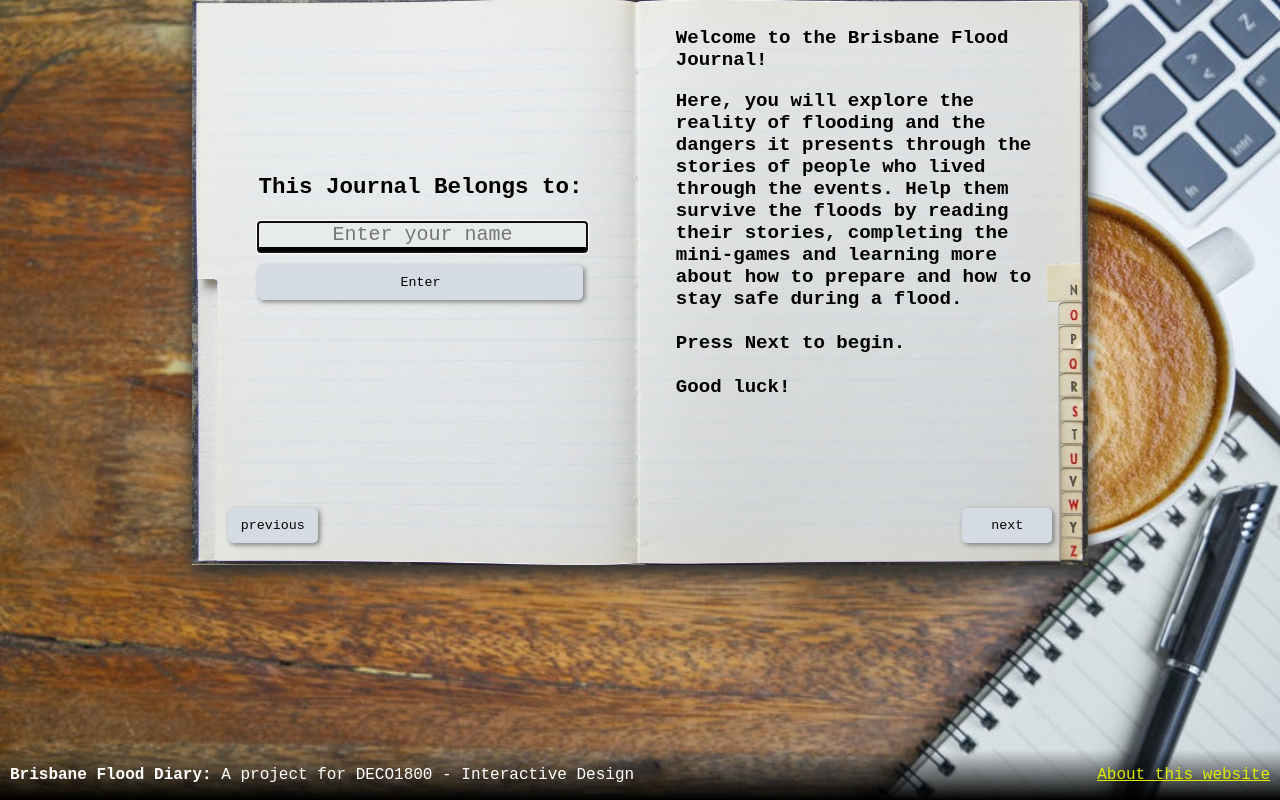
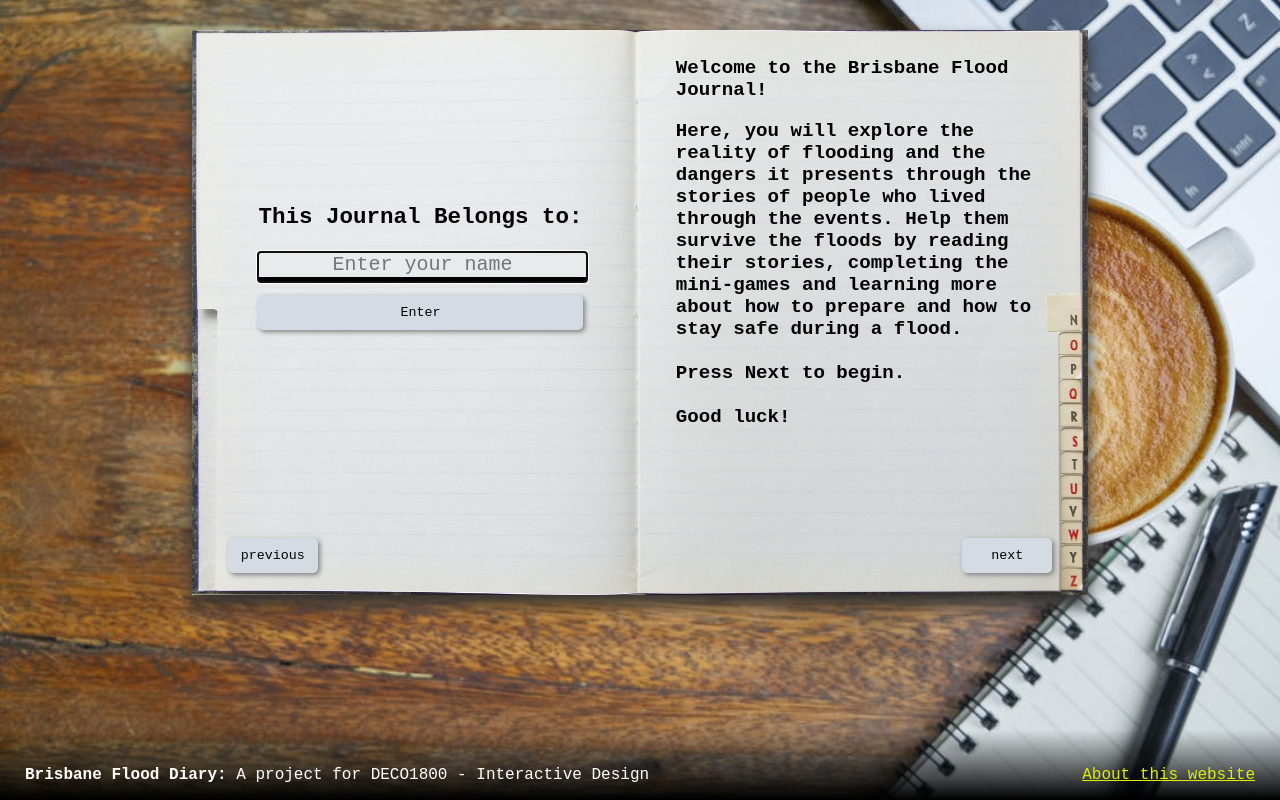
Before and after one commit to junz00/deco1800_puffin, a PHP site: page /intro.php in a window 1280 px wide. Run offline with PHP 8.4, Linux system fonts and the light colour scheme.

Commit message:
Adjusted margins and padding for bookmarks and footer

```diff
--- a/about.php
+++ b/about.php
@@ -3,7 +3,8 @@
 <?php $pagePrev="index.php"; ?>
 <?php $pageNext="article1_p1.php"; ?>
 <?php include("header.php"); ?>
-<?php include("bookmarks.php"); ?>
+
+<nav><!-- Space for bookmarks --></nav>
 
 <!--<body onload="openBox(this)">-->
 <div id="book-container">
--- a/css/style.css
+++ b/css/style.css
@@ -64,6 +64,7 @@
     position: static; /* Needed so that the footer can appear below this section */
     height: 44.15vw;
     font-size: 15px;
+    margin-bottom: 70px;
 }
 
 #book {
@@ -160,7 +161,7 @@
 
 /* Footer */
 footer {
-    height: 50px;
+    height: 70px;
 }
 
 mark{
@@ -174,6 +175,7 @@
 
     display: flex;
     justify-content: space-between;
+    align-items: flex-end;
 
     background-color: rgba(0, 0, 0, 0);
     background-image: linear-gradient(rgba(0, 0, 0, 0), black);
@@ -182,8 +184,8 @@
 }
 
 footer > * {
-    padding-left: 10px;
-    padding-right: 10px;
+    padding-left: 25px;
+    padding-right: 25px;
 
     color:white;
 }
--- a/intro.php
+++ b/intro.php
@@ -7,6 +7,8 @@
 <style>
 <?php include 'css/intro.css'; ?>
 </style>
+
+<nav><!-- Space for bookmarks --></nav>
 
 <div id="book-container">
     <section id="book">
```
Also changed, not shown: index.php (+6 -4 lines). Lines whose indentation alone changed are shown as unchanged.
